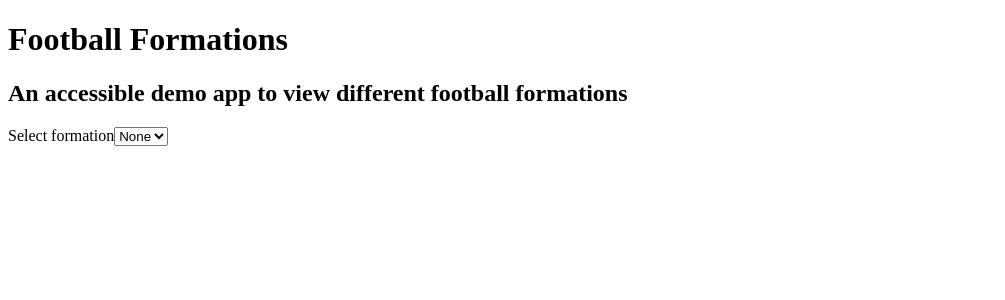
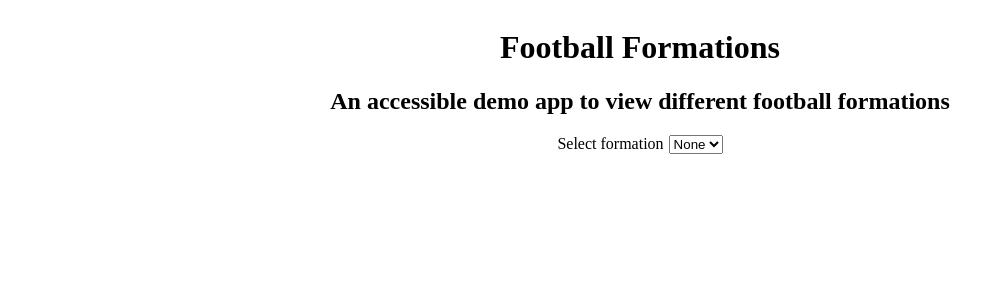
Before and after one commit to nickjhill14/football-formations, a React (Create React App) app: page / in a window 1280 px wide. Shown: the top 300 px of the page, without its empty margins (0-1005 px from the left). Built offline with nearby package versions, Linux system fonts and the light colour scheme.

Commit message:
Style the main app

```diff
--- a/src/components/footballFormations/FootballFormations.tsx
+++ b/src/components/footballFormations/FootballFormations.tsx
@@ -12,6 +12,7 @@ import {
 	NO_FORMATION,
 } from '../../constants/footballFormations';
 import FormationDisplay from '../formationDisplay/FormationDisplay';
+import styles from './football-formations.module.scss';
 
 export default function FootballFormations(): ReactElement {
 	const [selectedFormation, setSelectedFormation] = useState('');
@@ -27,13 +28,15 @@ export default function FootballFormations(): ReactElement {
 	};
 
 	return (
-		<main aria-label={MAIN_LABEL}>
-			<header aria-label={HEADER_LABEL}>
+		<main aria-label={MAIN_LABEL} className={styles.mainApp}>
+			<header aria-label={HEADER_LABEL} className={styles.mainHeader}>
 				<h1>{FOOTBALL_FORMATIONS_HEADING}</h1>
 				<h2>{FOOTBALL_FORMATIONS_SUBHEADING}</h2>
 			</header>
 			<section aria-label={FORMATION_SELECTION_SECTION_LABEL}>
-				<label htmlFor={FORMATIONS_SELECT_LABEL}>{FORMATIONS_SELECT_LABEL}</label>
+				<label htmlFor={FORMATIONS_SELECT_LABEL} className={styles.formationSelectLabel}>
+					{FORMATIONS_SELECT_LABEL}
+				</label>
 				<select id={FORMATIONS_SELECT_LABEL} onChange={handleFormationSelect}>
 					<option defaultChecked>{NO_FORMATION}</option>
 					{FORMATIONS.map((formation) => (
@@ -44,8 +47,8 @@ export default function FootballFormations(): ReactElement {
 				</select>
 			</section>
 			{selectedFormation && (
-				<section aria-label={FORMATION_DISPLAY_SECTION_LABEL}>
-					<h3>{selectedFormation}</h3>
+				<section aria-label={FORMATION_DISPLAY_SECTION_LABEL} className={styles.formationDisplaySection}>
+					<h3 className={styles.selectedFormationHeading}>{selectedFormation}</h3>
 					<FormationDisplay formation={transformToFormation(selectedFormation)} />
 				</section>
 			)}
--- a/src/components/footballFormations/football-formations.module.scss
+++ b/src/components/footballFormations/football-formations.module.scss
@@ -0,0 +1,17 @@
+.mainApp {
+  display: flex;
+  flex-direction: column;
+  align-items: center;
+}
+
+.mainHeader, .selectedFormationHeading {
+  text-align: center;
+}
+
+.formationSelectLabel {
+  margin-right: 5px;
+}
+
+.formationDisplaySection {
+  width: 50%;
+}
```
